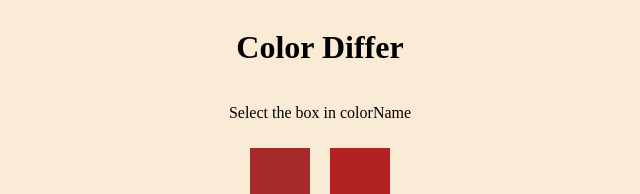
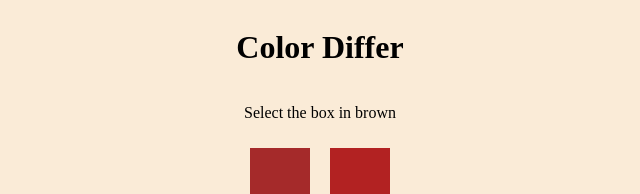
Before and after one commit to gunaykrgl/colorDiffer, a React (Vite) app: page / in a window 1280 px wide. Shown: the top 194 px of the page, without its empty margins (320-960 px from the left). Built offline with nearby package versions, Linux system fonts and the light colour scheme.

Commit message:
Fixed the instruction text

```diff
--- a/src/App.jsx
+++ b/src/App.jsx
@@ -29,7 +29,10 @@ function App() {
 
   return (<div className='container'>
     <h1 className='title'>Color Differ</h1>
-    <p>Select the box in {"colorName"}</p>
+    <p>Select the box
+      in <span className="colorNameIdentifier">{randomColorPair[correctAnswer]}
+    </span>
+    </p>
     <div className='color-container'>
       <div className='color' id="color1" style={{backgroundColor: randomColorPair["color_0"]}} onClick={handleClick}></div>
       <div className='color' id="color2" style={{backgroundColor: randomColorPair["color_1"]}} onClick={handleClick}></div>
--- a/src/index.css
+++ b/src/index.css
@@ -26,3 +26,7 @@ body {
 .color-container > .color:hover {
   cursor: pointer;
 }
+
+.colorNameIdentifier {
+
+}
```
